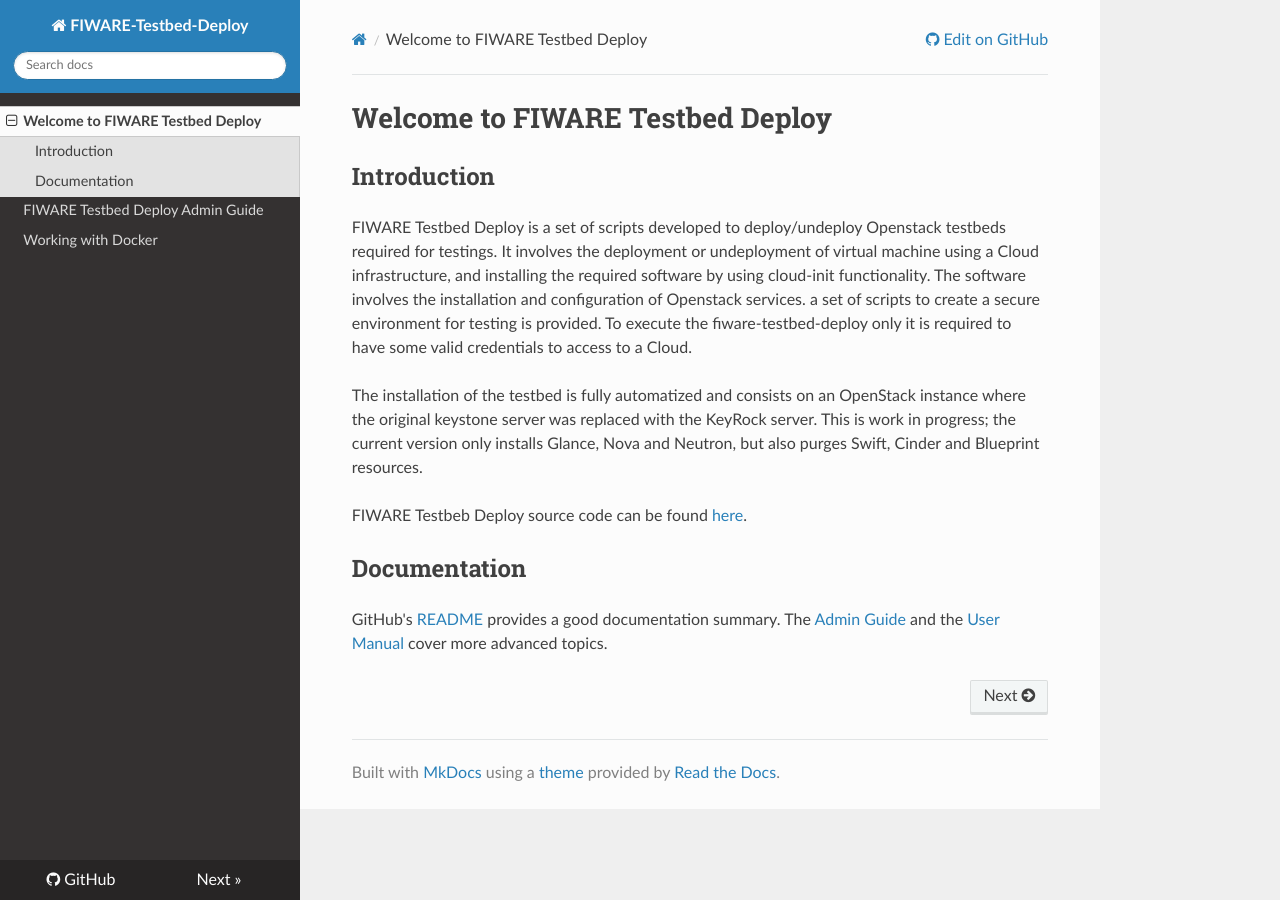
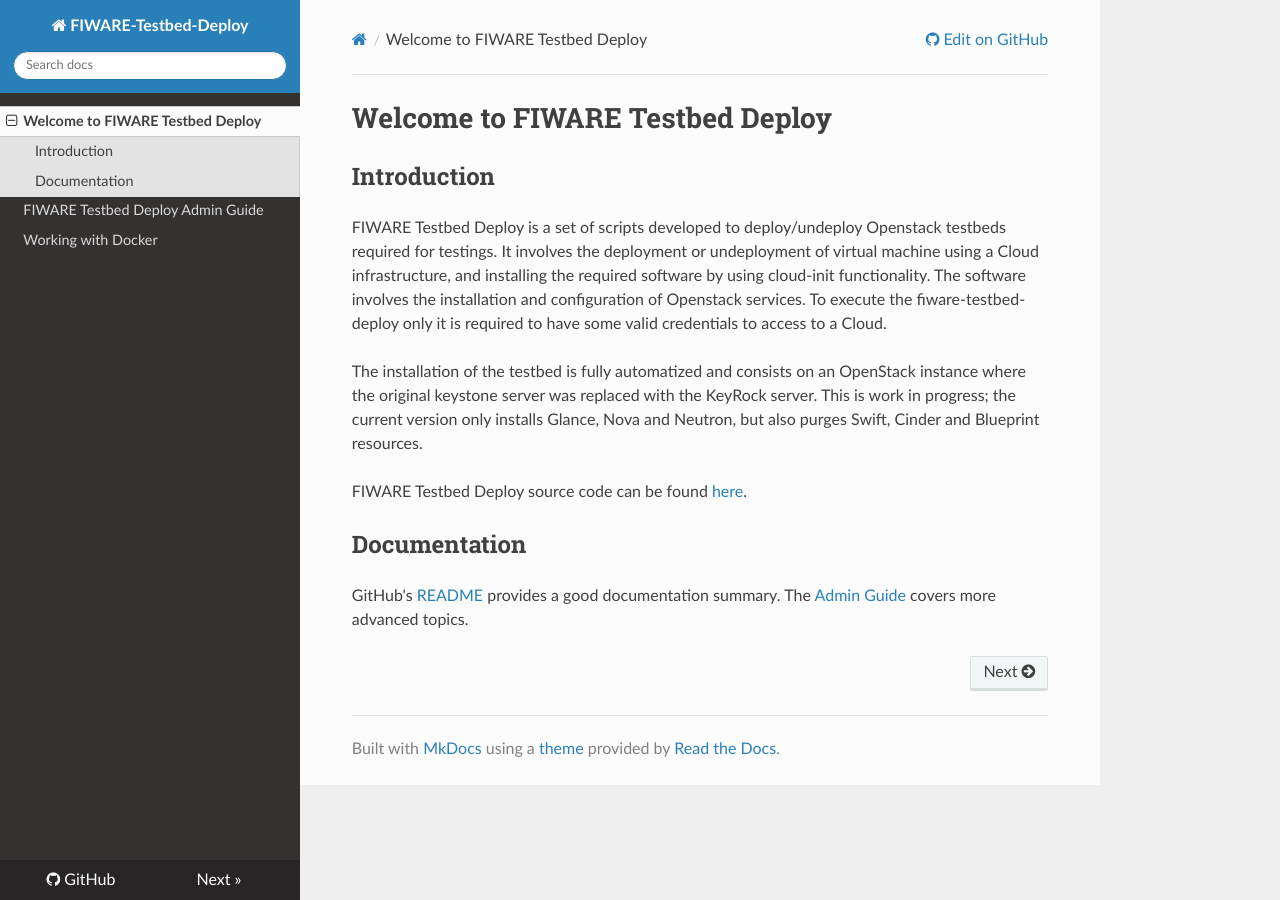
Before and after one commit to flopezag/fiware-testbed-deploy, an MkDocs documentation site: the page built from doc/index.md, in a window 1280 px wide. Built offline with MkDocs 1.6.1, drawn with Linux system fonts in a browser that asks for light colours; nearby versions of some CDN libraries; comment, search, counter and statistics services are not loaded; old or Windows-style settings are respelled for this version of MkDocs.

Commit message:
Update index.md

```diff
--- a/doc/index.md
+++ b/doc/index.md
@@ -2,21 +2,14 @@
 
 ## Introduction
 
-FIWARE Testbed Deploy is a set of scripts developed to deploy/undeploy Openstack testbeds required for testings.
-It involves the deployment or undeployment of virtual machine using a Cloud infrastructure, and installing the required
- software by using cloud-init functionality. The software involves the installation and configuration of Openstack services.
-  a set of scripts to create a secure environment for testing is provided. To execute the fiware-testbed-deploy only it is required to have
-some valid credentials to access to a Cloud.
+FIWARE Testbed Deploy is a set of scripts developed to deploy/undeploy Openstack testbeds required for testings. It involves the deployment or undeployment of virtual machine using a Cloud infrastructure, and installing the required  software by using cloud-init functionality. The software involves the installation and configuration of Openstack services. To execute the fiware-testbed-deploy only it is required to have some valid credentials to access to a Cloud.
 
-The installation of the testbed is fully automatized and consists on an OpenStack
-instance where the original keystone server was replaced with the KeyRock server.
-This is work in progress; the current version only installs Glance, Nova and Neutron,
-but also purges Swift, Cinder and Blueprint resources.
+The installation of the testbed is fully automatized and consists on an OpenStack instance where the original keystone server was replaced with the KeyRock server. This is work in progress; the current version only installs Glance, Nova and Neutron, but also purges Swift, Cinder and Blueprint resources.
 
-FIWARE Testbeb Deploy source code can be found [here](https://github.com/telefonicaid/fiware-testbed-deploy.git).
+FIWARE Testbed Deploy source code can be found [here](https://github.com/telefonicaid/fiware-testbed-deploy.git).
 
 
 ## Documentation
 
 GitHub's [README](../README.md) provides a good documentation summary.
-The [Admin Guide](admin.md) and the [User Manual](user.md) cover more advanced topics.
+The [Admin Guide](admin.md) covers more advanced topics.
```
